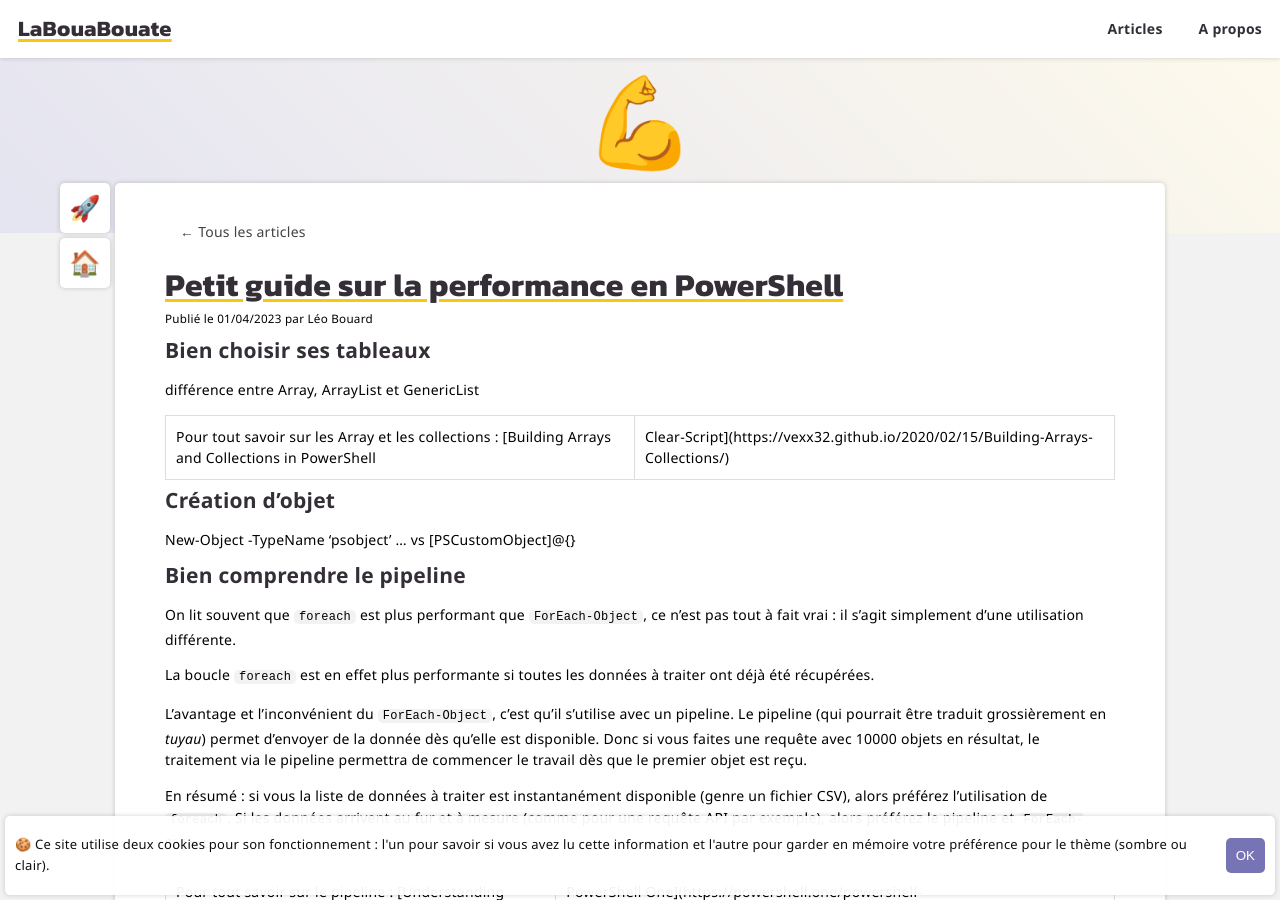
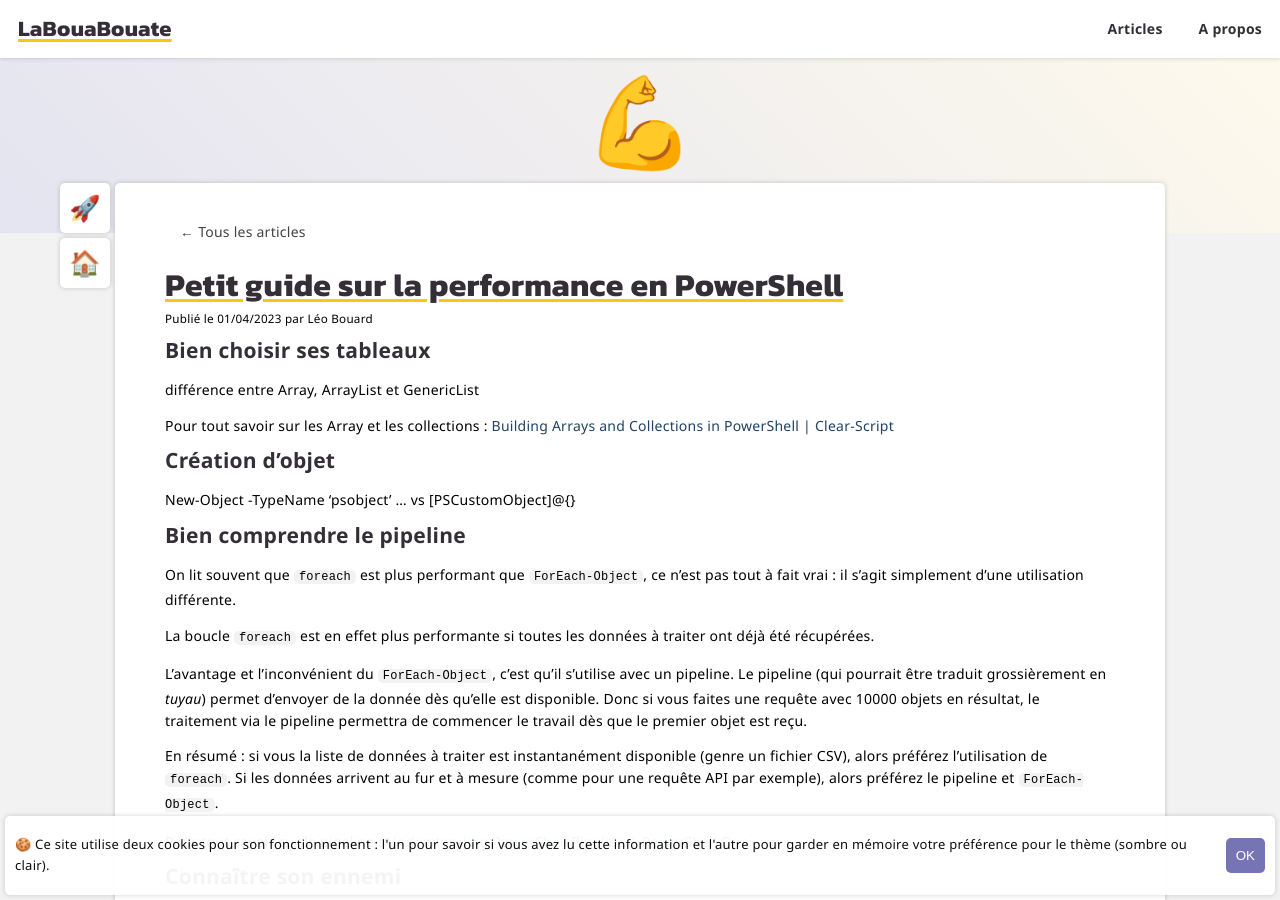
Before and after one commit to leobouard/leobouard.github.io, a Jekyll site: the page built from _posts/2023-04-01-guide-performance-powershell.md, in a window 1280 px wide and 900 px high. Built offline with Jekyll 4.4.1, drawn with Linux system fonts in a browser that asks for light colours; some web fonts are replaced; some of the changed text lies outside the part shown.

Commit message:
Update 2023-04-01-guide-performance-powershell.md

```diff
--- a/_posts/2023-04-01-guide-performance-powershell.md
+++ b/_posts/2023-04-01-guide-performance-powershell.md
@@ -11,7 +11,7 @@ listed: true
 
 différence entre Array, ArrayList et GenericList
 
-Pour tout savoir sur les Array et les collections : [Building Arrays and Collections in PowerShell | Clear-Script](https://vexx32.github.io/2020/02/15/Building-Arrays-Collections/)
+Pour tout savoir sur les Array et les collections : [Building Arrays and Collections in PowerShell \| Clear-Script](https://vexx32.github.io/2020/02/15/Building-Arrays-Collections/)
 
 ## Création d'objet
 
@@ -27,7 +27,7 @@ L'avantage et l'inconvénient du `ForEach-Object`, c'est qu'il s'utilise avec un
 
 En résumé : si vous la liste de données à traiter est instantanément disponible (genre un fichier CSV), alors préférez l'utilisation de `foreach`. Si les données arrivent au fur et à mesure (comme pour une requête API par exemple), alors préférez le pipeline et `ForEach-Object`.
 
-Pour tout savoir sur le pipeline : [Understanding PowerShell Pipeline | PowerShell One](https://powershell.one/powershell-internals/scriptblocks/powershell-pipeline)
+Pour tout savoir sur le pipeline : [Understanding PowerShell Pipeline \| PowerShell One](https://powershell.one/powershell-internals/scriptblocks/powershell-pipeline)
 
 ## Connaître son ennemi
 
@@ -82,7 +82,7 @@ function Test-Parallel {
 
 Vous aurez beau optimiser votre code comme jamais et suivre toutes les bonnes pratiques possibles, un script exécuté avec Windows PowerShell 2.0 sera toujours moins performant qu'un même script exécuté en PowerShell v7. Les versions les plus récentes embarquent toujours leurs lot d'améliorations, autant au niveau des performances qu'au niveau des fonctionnalités.
 
-Pour suivre les dernières nouveautés de PowerShell : [Overview of what's new in PowerShell | Microsoft Learn](https://learn.microsoft.com/en-us/powershell/scripting/whats-new/overview?view=powershell-7.3)
+Pour suivre les dernières nouveautés de PowerShell : [Overview of what's new in PowerShell \| Microsoft Learn](https://learn.microsoft.com/en-us/powershell/scripting/whats-new/overview?view=powershell-7.3)
 
 ## Se méfier de l'affichage dans la console
 
```
